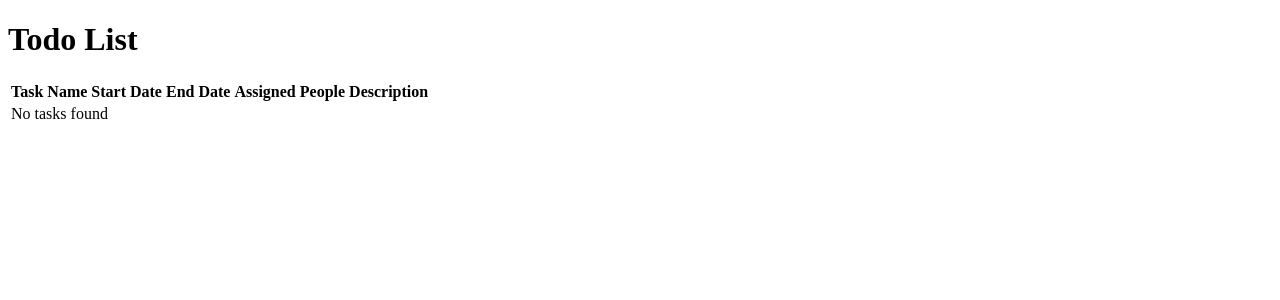
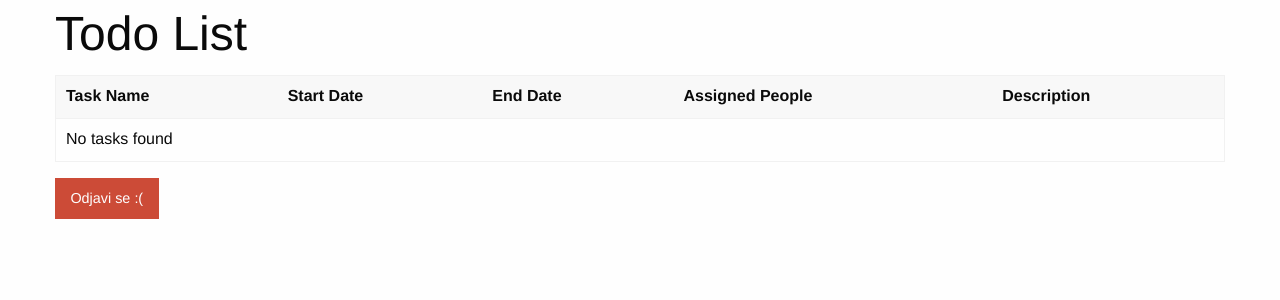
Before and after one commit to ljubicanstvena16/php-domaci, a PHP site: page /pocetna.php in a window 1280 px wide. Shown: the top 300 px of the page. Run offline with PHP 8.4, Linux system fonts and the light colour scheme; data that the repository does not hold is empty; some libraries are stand-ins or nearby versions.

Commit message:
Odjavljivanje sa sistema

```diff
--- a/pocetna.php
+++ b/pocetna.php
@@ -4,12 +4,16 @@
     <meta charset="UTF-8">
     <meta http-equiv="X-UA-Compatible" content="IE=edge">
     <meta name="viewport" content="width=device-width, initial-scale=1.0">
+    <link rel="stylesheet" href="https://cdn.jsdelivr.net/npm/foundation-sites@6.7.5/dist/css/foundation.min.css" crossorigin="anonymous">
+
     <title>Todo list</title>
 </head>
 <body>
+<div class="grid-container">
         <h1>Todo List</h1>
 
-    <table>
+        <table class="table">
+            <thead>
                 <tr>
                     <th>Task Name</th>
                     <th>Start Date</th>
@@ -17,7 +21,26 @@
                     <th>Assigned People</th>
                     <th>Description</th>
                 </tr>
+            </thead>
+            <tbody>
                 <?php include 'load_data.php'; ?>
+            </tbody>
         </table>
+
+        <button class="button alert" id="logoutButton">Odjavi se :( </button>
+
+    </div>
+    <script src="https://cdn.jsdelivr.net/npm/jquery/dist/jquery.min.js"></script>
+    <script src="https://cdn.jsdelivr.net/npm/foundation-sites@6.7.5/dist/js/foundation.min.js" crossorigin="anonymous"></script>
+    <script>
+
+        function logout() {
+            window.location.href = "index.html";
+        }
+
+        // Attach event listener to the logout button
+        $("#logoutButton").on("click", logout);
+
+    </script>
 </body>
 </html>
```
Lines whose indentation alone changed are shown as unchanged.
